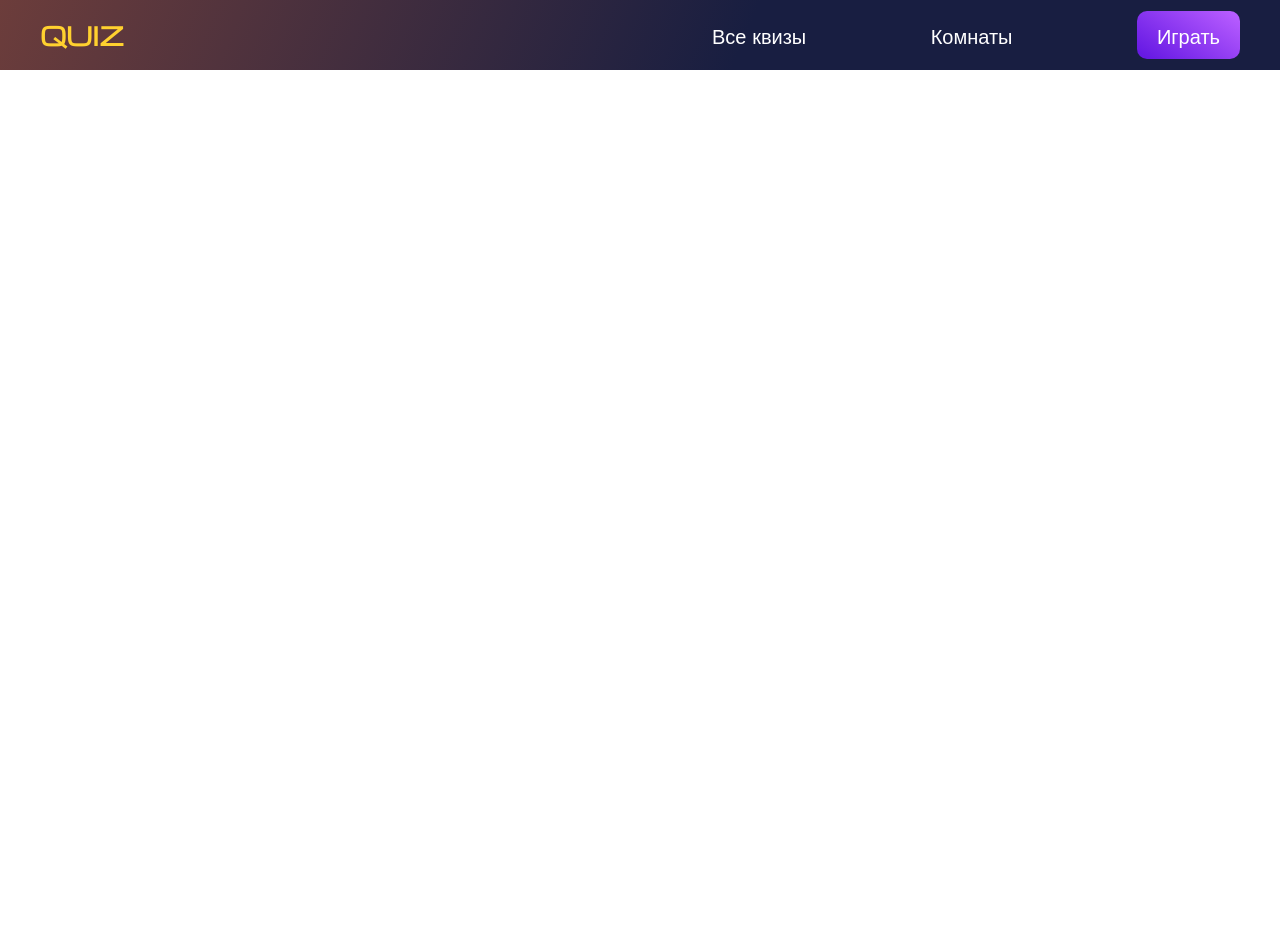
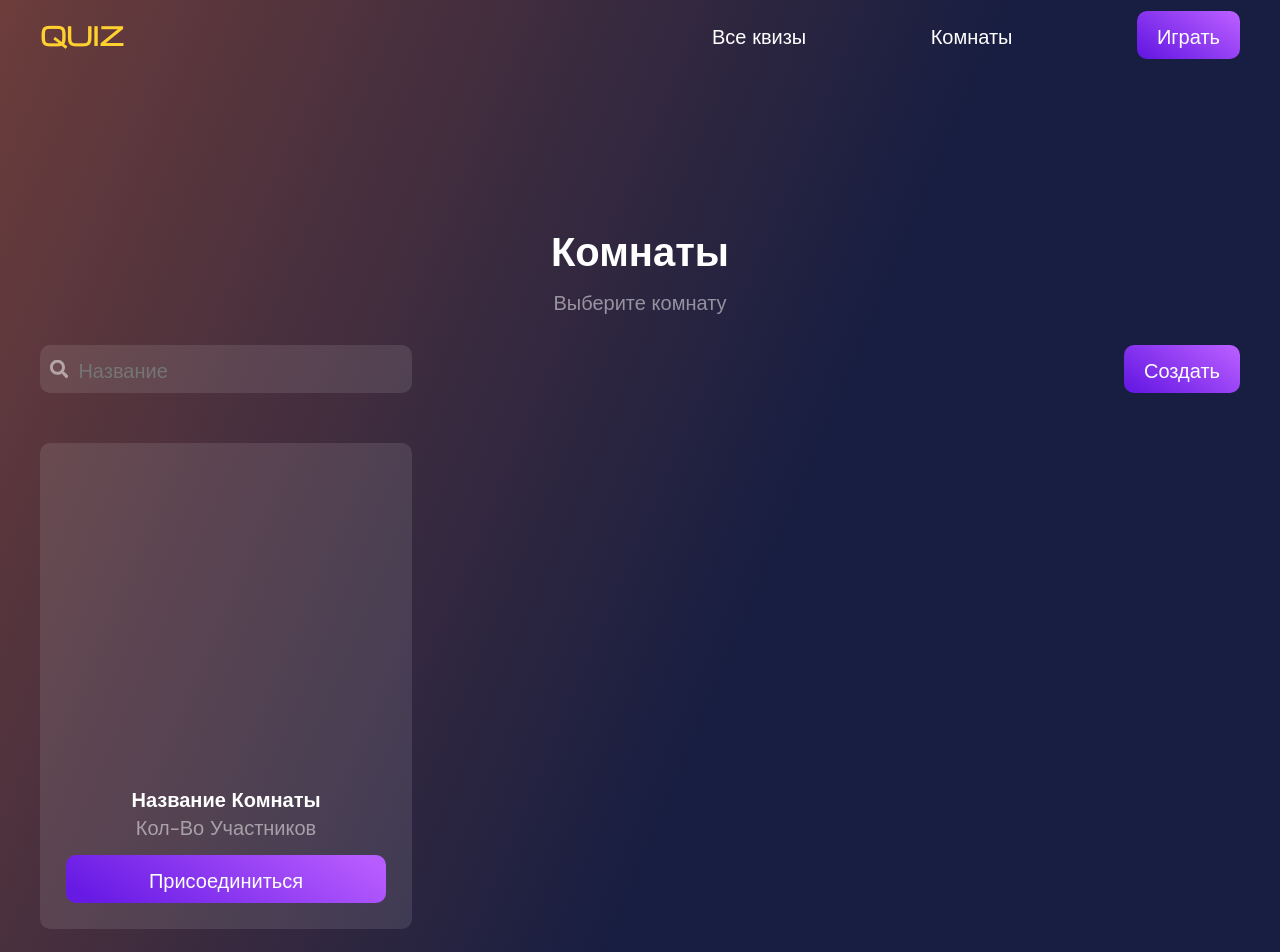
Before and after one commit to Aibek-Kozhonberdiev/final-project, a React (Create React App) app: page /rooms in a window 1280 px wide. Shown: the top 952 px of the page. Before the commit the page ends 800 px from the top, so only its background shows below. Built offline with nearby package versions, Linux system fonts and the light colour scheme.

Commit message:
added quizzes and rooms page html and css

```diff
--- a/src/App.css
+++ b/src/App.css
@@ -108,6 +108,9 @@ a {
 li {
   list-style: none;
 }
+.section {
+  margin: 150px 0 150px;
+}
 
 .section__title {
   color: var(--main-text-color);
--- a/src/App.js
+++ b/src/App.js
@@ -2,6 +2,8 @@ import './App.css';
 import { BrowserRouter as Router, Routes, Route } from 'react-router-dom';
 import Header from './components/header/Header.js';
 import Home from './pages/Home';
+import Rooms from './pages/Rooms';
+import Quizzes from './pages/Quizzes';
 
 function App() {
   return (
@@ -10,6 +12,8 @@ function App() {
           <Header />
           <Routes>
             <Route path='/Home' element={<Home />} />
+            <Route path='/rooms' element={<Rooms />} />
+            <Route path='/quizzes' element={<Quizzes />} />
           </Routes>
 
         </Router>
--- /dev/null
+++ b/src/components/Input.js
@@ -0,0 +1,34 @@
+import React from 'react';
+
+const Input = ({className, onClick}) => {
+  return (
+    <div className={className}>
+      <svg
+        xmlns='http://www.w3.org/2000/svg'
+        width='20'
+        height='20'
+        viewBox='0 0 20 20'
+        fill='none'>
+        <g clip-path='url(#clip0_0_108)'>
+          <path
+            d='M19.7266 17.293L15.832 13.3984C15.6562 13.2227 15.418 13.125 15.168 13.125H14.5312C15.6094 11.7461 16.25 10.0117 16.25 8.125C16.25 3.63672 12.6133 0 8.125 0C3.63672 0 0 3.63672 0 8.125C0 12.6133 3.63672 16.25 8.125 16.25C10.0117 16.25 11.7461 15.6094 13.125 14.5312V15.168C13.125 15.418 13.2227 15.6562 13.3984 15.832L17.293 19.7266C17.6602 20.0938 18.2539 20.0938 18.6172 19.7266L19.7227 18.6211C20.0898 18.2539 20.0898 17.6602 19.7266 17.293ZM8.125 13.125C5.36328 13.125 3.125 10.8906 3.125 8.125C3.125 5.36328 5.35938 3.125 8.125 3.125C10.8867 3.125 13.125 5.35938 13.125 8.125C13.125 10.8867 10.8906 13.125 8.125 13.125Z'
+            fill='white'
+            fill-opacity='0.5'
+          />
+        </g>
+        <defs>
+          <clipPath id='clip0_0_108'>
+            <rect width='20' height='20' fill='white' />
+          </clipPath>
+        </defs>
+      </svg>
+      <input
+        className=''
+        type='text'
+        placeholder='Название'
+      />
+    </div>
+  );
+};
+
+export default Input;
--- /dev/null
+++ b/src/components/Room.js
@@ -0,0 +1,24 @@
+import React from 'react';
+import Button from './Button.js';
+import './room.css'
+
+const Room = () => {
+  return (
+    <div className='rooms__card'>
+      <div className='rooms__image'>
+        {/* <img src={photo.url} alt={photo.title} /> */}
+      </div>
+      <div className='rooms__desc'>
+        <p className='rooms__name'>Название комнаты</p>
+        <p className='rooms__gamers'>Кол-во участников</p>
+      </div>
+      <Button
+        text={'Присоединиться'}
+        className={'collection__btn'}
+
+      />
+    </div>
+  );
+};
+
+export default Room;
--- a/src/components/header/Header.js
+++ b/src/components/header/Header.js
@@ -5,6 +5,7 @@ import Button from '../Button';
 
 
 const Header = () => {
+
   return (
     <header className='header'>
       <div className='container header__wrapper'>
--- /dev/null
+++ b/src/components/room.css
@@ -0,0 +1,32 @@
+.rooms__card {
+    width: 31%;
+    border-radius: 10px;
+    background-color: var(--btn-color-gray);
+    display: flex;
+    flex-direction: column;
+    padding: 26px;
+    gap: 15px;
+    justify-content: space-between;
+    text-transform: capitalize;
+}
+.rooms__image {
+    width: 95%;
+    height: 300px;
+    overflow: hidden;
+    border-radius: 10px;
+}
+.rooms__image img {
+    object-fit: cover;
+    width: 100%;
+    height: 100%;
+}
+.rooms__desc {
+    text-align: center;
+}
+.rooms__name {
+    color: var( --main-text-color);
+    font-weight: var(--font-bold);
+}
+.rooms__gamers {
+    color: var(--desc-text-color)
+}
--- /dev/null
+++ b/src/pages/Quizzes.js
@@ -0,0 +1,36 @@
+import React from 'react';
+import Input from '../components/Input';
+import Button from '../components/Button';
+
+const Quizzes = () => {
+  return (
+    <section className='quizzes section'>
+      <div className='container'>
+        <h2 className='section__title'>Все квизы </h2>
+        <p className='section__subtitle'>Список всех квизов</p>
+
+        <div className='quizzes_filters'>
+          <Input className={'quizzes__input'} />
+
+          <select className='quizzes__select' name='Категория' id=''>
+            <option>категория</option>
+            <option>категория</option>
+            <option>категория</option>
+          </select>
+
+          <select className='quizzes__select' name='author' id=''>
+            <option>автор</option>
+            <option>автор</option>
+            <option>автор</option>
+          </select>
+
+          <div className='quizzes__btns'>
+            <Button text={'Создать'} />
+          </div>
+        </div>
+      </div>
+    </section>
+  );
+};
+
+export default Quizzes;
--- /dev/null
+++ b/src/pages/Rooms.js
@@ -0,0 +1,30 @@
+import React from 'react';
+import Input from '../components/Input';
+import './rooms.css';
+import Button from '../components/Button.js';
+import Room from '../components/Room';
+
+const Rooms = () => {
+  return (
+    <section className='rooms section'>
+      <div className='container'>
+        <h2 className='section__title'>Комнаты</h2>
+        <p className='section__subtitle'>Выберите комнату</p>
+
+        <div className='rooms_filters'>
+          <Input className={'rooms__input'} />
+
+          <div className='rooms__btns'>
+            <Button text={'Создать'} />
+          </div>
+        </div>
+
+        <div className='rooms__list'>
+            <Room />
+        </div>
+      </div>
+    </section>
+  );
+};
+
+export default Rooms;
--- /dev/null
+++ b/src/pages/rooms.css
@@ -0,0 +1,24 @@
+.rooms_filters {
+    display: flex;
+    justify-content: space-between;
+    margin-bottom: 50px;
+}
+.rooms__btns {
+    display: flex;
+    gap: 30px;
+}
+.rooms__input{
+    width: 31%;
+    background-color: var(--btn-color-gray);
+    padding: 10px;
+    border-radius: 10px;
+    display: flex;
+    align-items: center;
+}
+
+.rooms__input input {
+background-color: transparent;
+width: 100%;
+border:none;
+margin-left: 10px;
+}
```
Also changed, not shown: src/pages/quizzes.css (added, +27 -0 lines).
